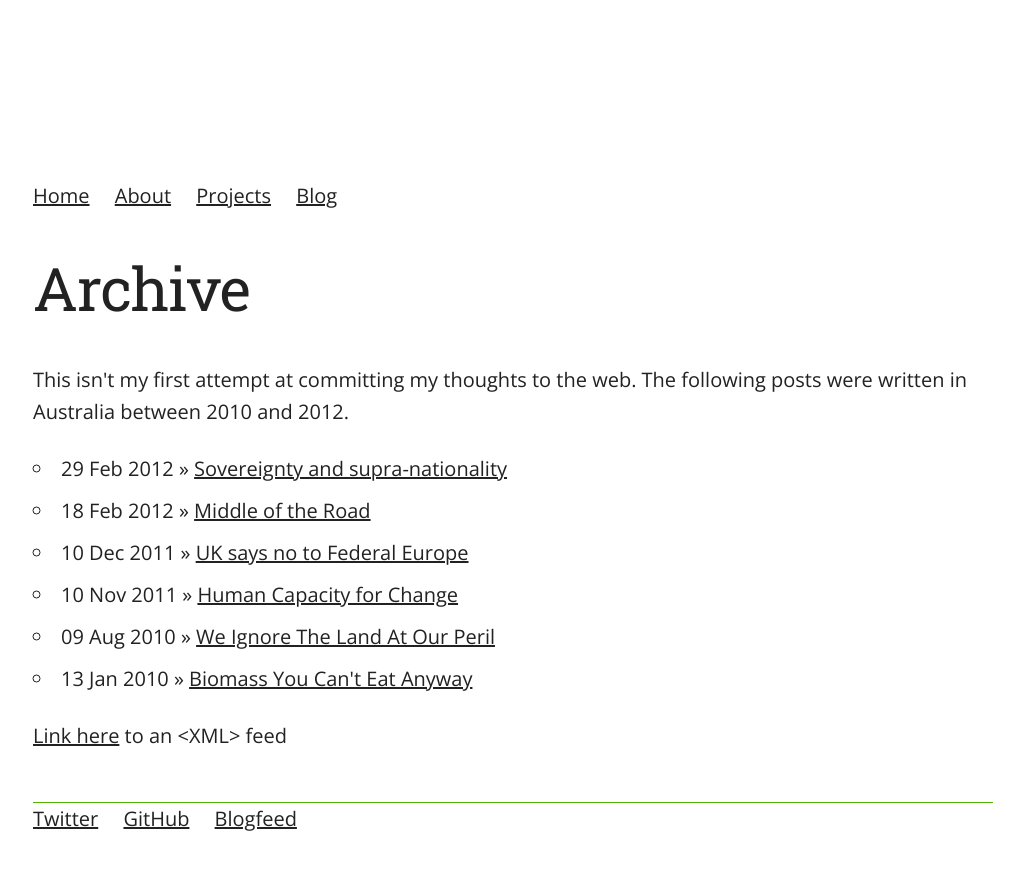
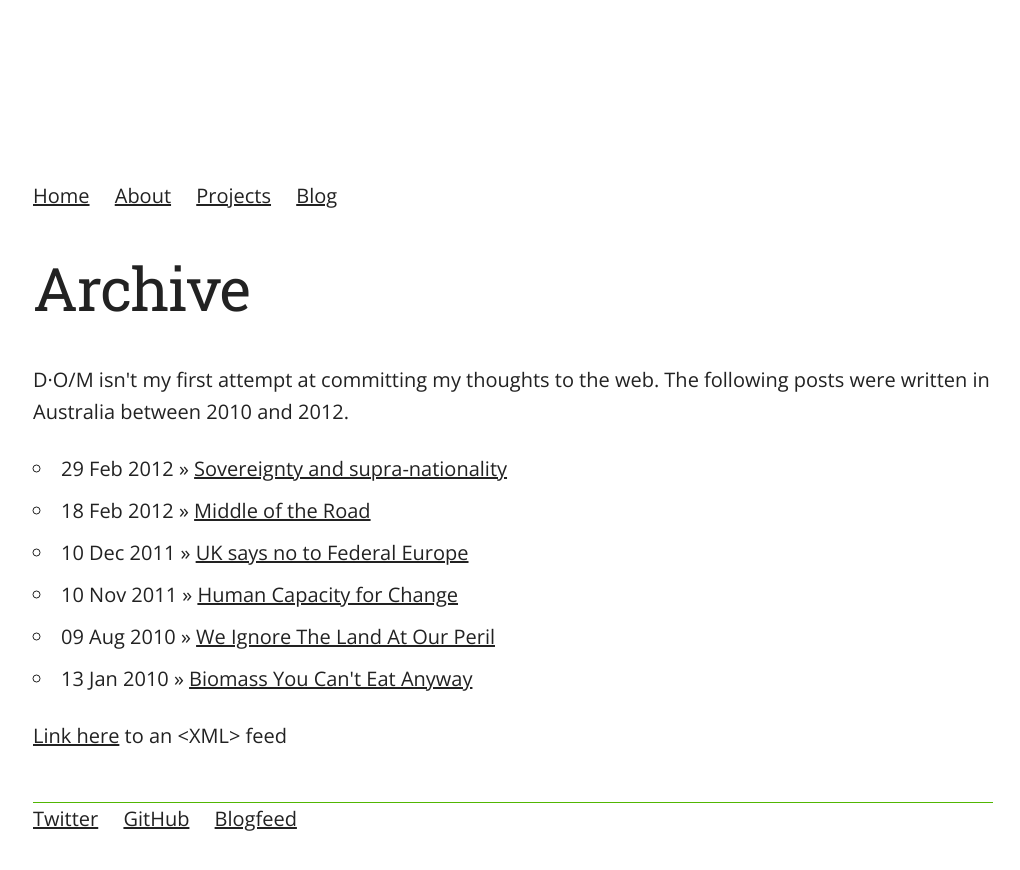
Before and after one commit to danoscarmike/danoscarmike.github.io, a Jekyll site: the page built from blog/archive.html, in a window 1280 px wide. Shown: the top 870 px of the page, without its empty margins (127-1147 px from the left). Built offline with Jekyll 4.4.1, drawn with Linux system fonts in a browser that asks for light colours.

Commit message:
edit content

```diff
--- a/blog/archive.html
+++ b/blog/archive.html
@@ -5,7 +5,7 @@ title: Archive
 <div class="page-header">
 	<h1>{{ page.title }}</h1>
 </div>
-<p>This isn't my first attempt at committing my thoughts to the web.  The following posts were written in Australia between 2010 and 2012.</p>
+<p>D&middot;O&sol;M isn't my first attempt at committing my thoughts to the web.  The following posts were written in Australia between 2010 and 2012.</p>
 <ul>
   {% for post in site.categories.archive %}
     <li><span>{{ post.date | date_to_string }}</span> » <a href="{{ post.url }}" title="{{ post.title }}">{{ post.title }}</a></li>
```
